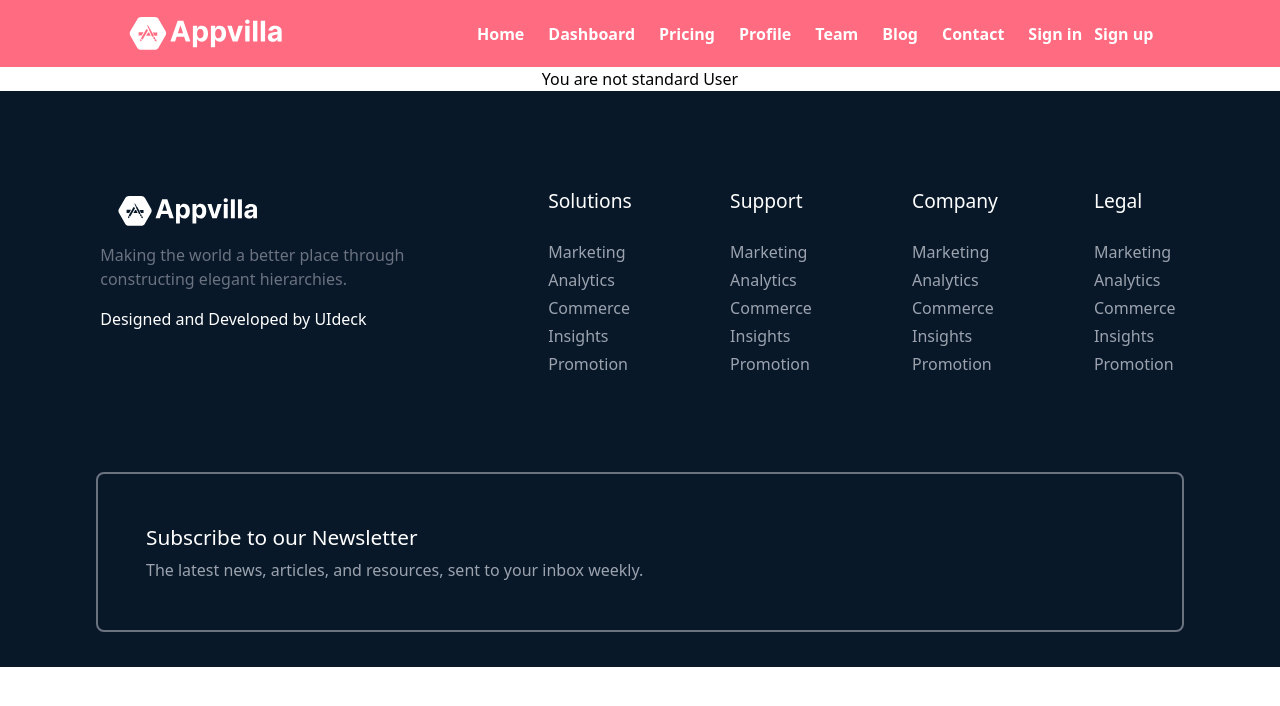
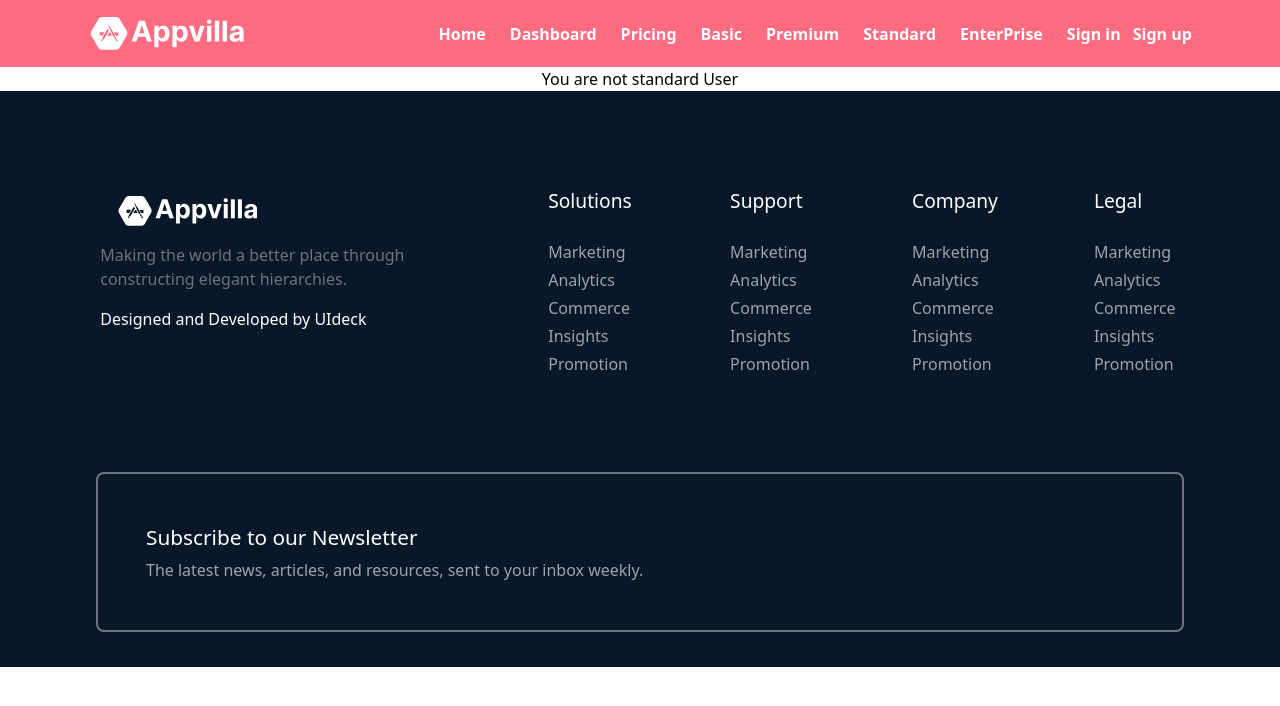
Before and after one commit to sunilhn27/next-js-clerk, a Next.js app: page /standard in a window 1280 px wide. Shown: the top 706 px of the page. Built offline with nearby package versions, Linux system fonts and the light colour scheme; no server answers.

Commit message:
Changes in Nav Bar

```diff
--- a/src/components/NavBar.tsx
+++ b/src/components/NavBar.tsx
@@ -2,9 +2,8 @@ import React from "react";
 import Logo from "@/asserts/Appvilla.svg";
 import Image from "next/image";
 import Link from "next/link";
-import { SignInButton, SignUpButton, UserButton } from "@clerk/nextjs";
+import { UserButton } from "@clerk/nextjs";
 import { auth } from "@clerk/nextjs/server";
-import { dark, neobrutalism } from "@clerk/themes";
 
 function NavBar(): JSX.Element {
   const { userId } = auth();
@@ -19,10 +18,10 @@ function NavBar(): JSX.Element {
             <Link href={"/"}>Home</Link>
             <Link href={"/dashboard"}>Dashboard</Link>
             <Link href={"/pricing"}>Pricing</Link>
-            <Link href={"/profile"}>Profile</Link>
-            <Link href={""}>Team</Link>
-            <Link href={""}>Blog</Link>
-            <Link href={""}>Contact</Link>
+            <Link href={"/basic"}>Basic</Link>
+            <Link href={"/premium"}>Premium</Link>
+            <Link href={"/standard"}>Standard</Link>
+            <Link href={"/enterprise"}>EnterPrise</Link>
             {userId ? (
               <div className="text-white">
                 <UserButton
```
